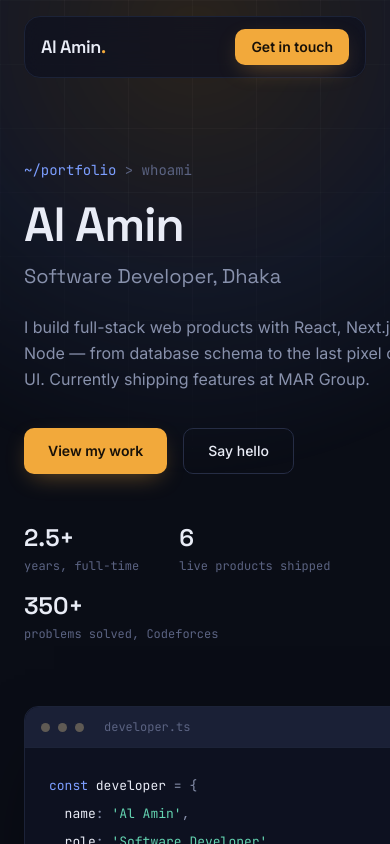
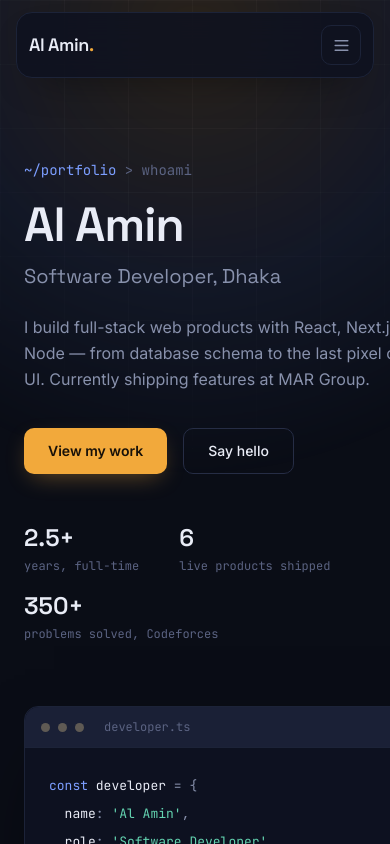
Before and after one commit to alamin-cse44/alamin-portfolio, a Next.js app: page / in a window 390 px wide. Shown: the top 844 px of the page. Built offline with nearby package versions, Linux system fonts and the light colour scheme.

Commit message:
Refactor: menus, favicon

```diff
--- a/src/app/layout.tsx
+++ b/src/app/layout.tsx
@@ -22,6 +22,9 @@ export const metadata: Metadata = {
   title: "Al Amin — Software Developer",
   description:
     "Software Developer specializing in React, Next.js, Node.js and TypeScript. Portfolio of projects, experience and skills.",
+  icons: {
+    icon: "/logo.jpg",
+  },
 };
 
 export default function RootLayout({
@@ -30,7 +33,10 @@ export default function RootLayout({
   children: React.ReactNode;
 }) {
   return (
-    <html lang="en" className={`${display.variable} ${body.variable} ${mono.variable}`}>
+    <html
+      lang="en"
+      className={`${display.variable} ${body.variable} ${mono.variable}`}
+    >
       <body className="font-body antialiased overflow-x-hidden">
         <div className="grid-backdrop" />
         <div className="glow" />
--- a/src/components/navbar.tsx
+++ b/src/components/navbar.tsx
@@ -1,4 +1,8 @@
+"use client";
+
 import Link from "next/link";
+import { Menu, X } from "lucide-react";
+import { useState } from "react";
 import { buttonVariants } from "@/components/ui/button";
 
 const links = [
@@ -11,17 +15,23 @@ const links = [
 ];
 
 export function Navbar() {
+  const [menuOpen, setMenuOpen] = useState(false);
+
+  const closeMenu = () => setMenuOpen(false);
+
   return (
     <header className="fixed top-0 inset-x-0 z-50">
-      <div className="mx-auto max-w-6xl px-6 md:px-12">
-        <div className="mt-4 flex items-center justify-between rounded-2xl border border-border-soft bg-bg-soft/70 backdrop-blur-xl px-4 py-3">
+      <div className="mx-auto max-w-6xl px-4 sm:px-6 lg:px-12">
+        <div className="mt-3 sm:mt-4 rounded-2xl border border-border-soft bg-bg-soft/80 backdrop-blur-xl shadow-[0_16px_40px_-24px_rgba(0,0,0,0.8)]">
+          <div className="flex items-center justify-between px-3 py-3 sm:px-4">
             <Link
               href="#top"
+              onClick={closeMenu}
               className="font-display font-semibold text-lg tracking-tight"
             >
               Al Amin<span className="text-accent">.</span>
             </Link>
-          <nav className="hidden md:flex items-center gap-8 text-sm text-muted font-mono">
+            <nav className="hidden lg:flex items-center gap-7 text-sm text-muted font-mono">
               {links.map((l) => (
                 <Link
                   key={l.href}
@@ -32,9 +42,53 @@ export function Navbar() {
                 </Link>
               ))}
             </nav>
+            <div className="hidden lg:block">
               <Link href="#contact" className={buttonVariants({ size: "sm" })}>
                 Get in touch
               </Link>
+            </div>
+            <button
+              type="button"
+              aria-label={
+                menuOpen ? "Close navigation menu" : "Open navigation menu"
+              }
+              aria-expanded={menuOpen}
+              onClick={() => setMenuOpen((open) => !open)}
+              className="inline-flex h-10 w-10 items-center justify-center rounded-[10px] border border-border-soft text-muted transition-colors hover:border-accent2 hover:text-ink focus-visible:outline focus-visible:outline-2 focus-visible:outline-accent2 lg:hidden"
+            >
+              {menuOpen ? (
+                <X size={19} strokeWidth={1.8} />
+              ) : (
+                <Menu size={19} strokeWidth={1.8} />
+              )}
+            </button>
+          </div>
+          <div
+            className={`${menuOpen ? "grid-rows-[1fr] opacity-100" : "grid-rows-[0fr] opacity-0"} grid transition-[grid-template-rows,opacity] duration-300 lg:hidden`}
+          >
+            <nav className="min-h-0 overflow-hidden">
+              <div className="mx-3 mb-3 border-t border-border-soft pt-2 sm:mx-4">
+                {links.map((l) => (
+                  <Link
+                    key={l.href}
+                    href={l.href}
+                    onClick={closeMenu}
+                    className="flex items-center justify-between rounded-lg px-3 py-2.5 font-mono text-sm text-muted transition-colors hover:bg-surface hover:text-ink"
+                  >
+                    {l.label}
+                    <span className="text-faint">↗</span>
+                  </Link>
+                ))}
+                <Link
+                  href="#contact"
+                  onClick={closeMenu}
+                  className={`${buttonVariants({ size: "sm" })} mt-2 w-full`}
+                >
+                  Get in touch
+                </Link>
+              </div>
+            </nav>
+          </div>
         </div>
       </div>
     </header>
```
Also changed, not shown: public/logo.jpg (added). Lines whose indentation alone changed are shown as unchanged.
